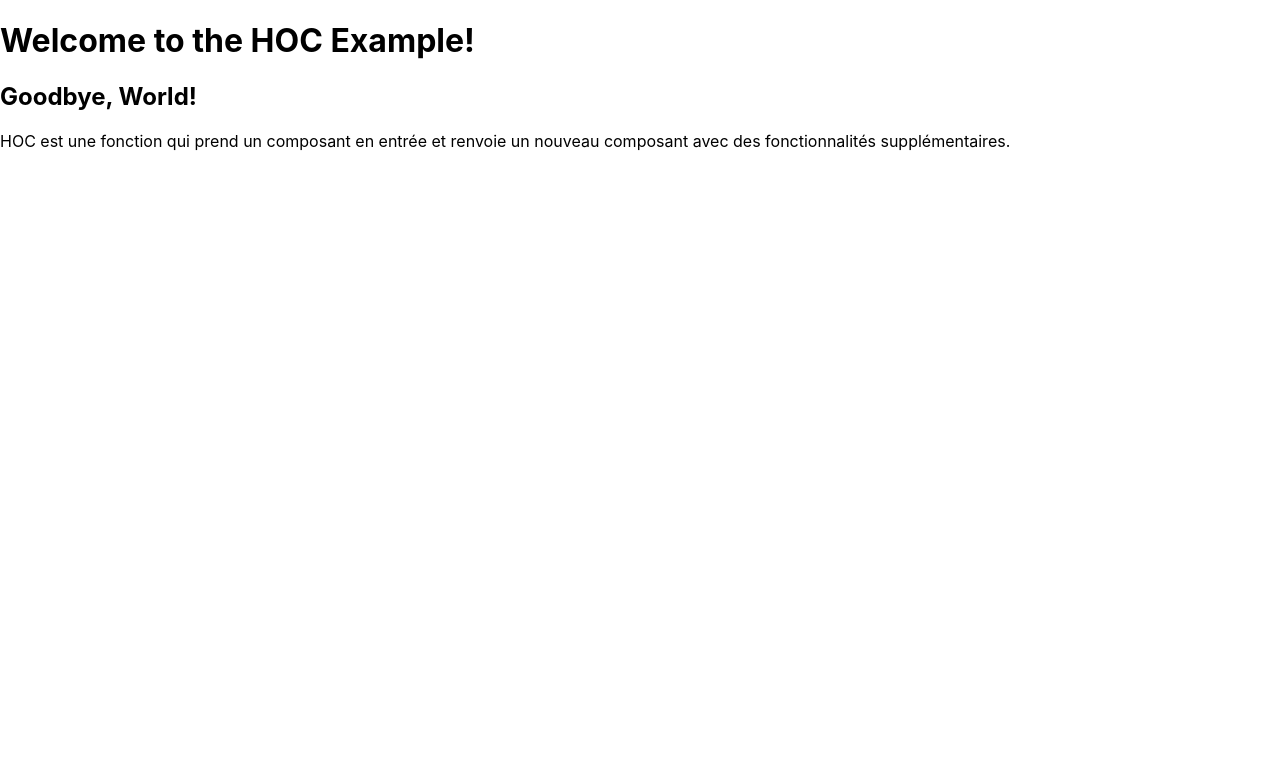
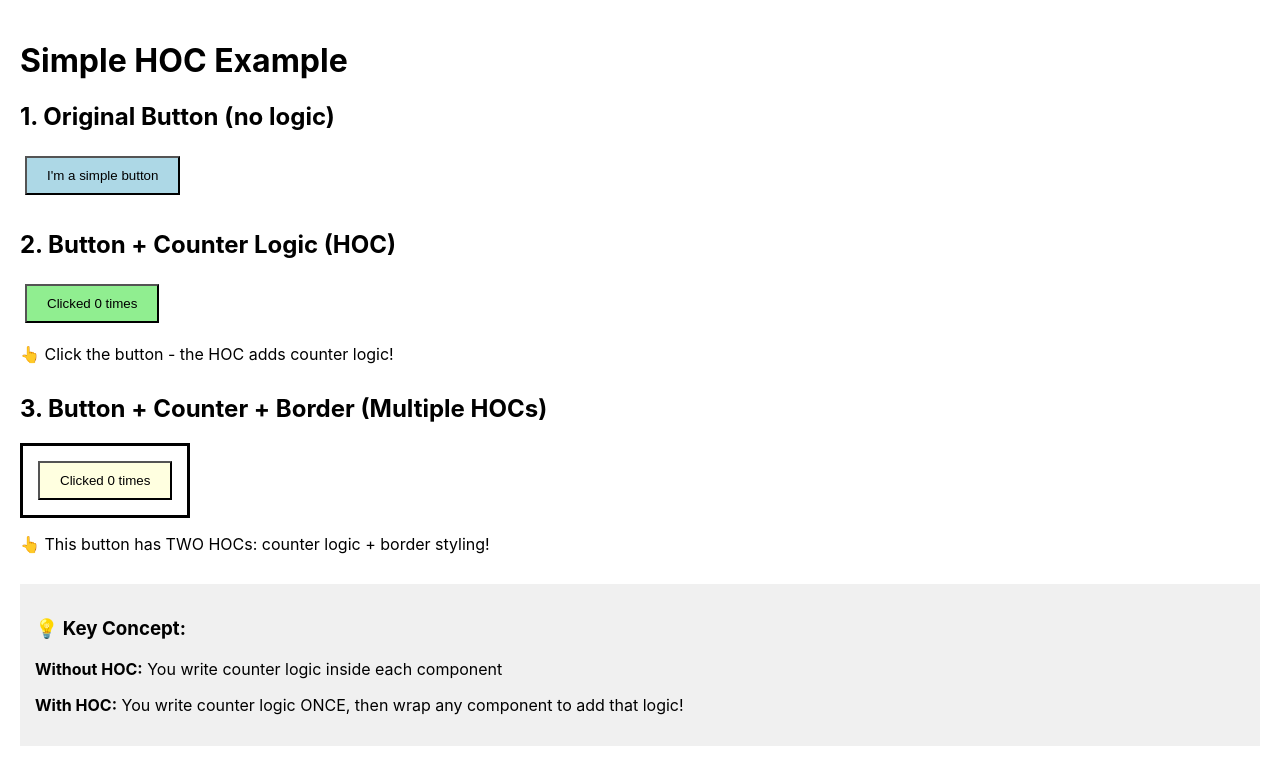
Before and after one commit to med363/React_DessignPattern, a React (Create React App) app in the folder higherordercomponent/: page / in a window 1280 px wide. Shown: the top 784 px of the page. Built offline with nearby package versions, Linux system fonts and the light colour scheme.

Commit message:
Encapsulating logic in HOC

```diff
--- a/higherordercomponent/src/App.js
+++ b/higherordercomponent/src/App.js
@@ -1,47 +1,96 @@
-import React from 'react';
+import React, { useState } from 'react';
 
-//component
-const HelloWorld = ({message}) => {
-  return <h1>{message}</h1>;
+// ============================================
+// STEP 1: Simple Component (without logic)
+// ============================================
+const Button = ({ text, color }) => {
+  return (
+    <button style={{ backgroundColor: color, padding: '10px 20px', margin: '5px' }}>
+      {text}
+    </button>
+  );
 };
 
-//component2
-const GoodbyeWorld = ({farewellMessage}) => {
-  return <h2>{farewellMessage}</h2>;
-}
 
-//Definition Component
-const DefHoc = ({message}) => {
-  return <p>{message}</p>;
-}
+// ============================================
+// STEP 2: HOC that adds logic (counter)
+// ============================================
+// This HOC encapsulates the counter logic
+const withCounter = (WrappedComponent) => {
+  return (props) => {
+    // Logic encapsulated in HOC
+    const [count, setCount] = useState(0);
 
+    const handleClick = () => {
+      setCount(count + 1);
+    };
 
-//HOC
-const withDefaultMessage = (WrappedComponent, message="Hello, World!", farewellMessage="Goodbye, World!") => {
-  return (props) => {
-    return <WrappedComponent {...props} message={message} farewellMessage={farewellMessage} />;
+    // Pass the logic to the component
+    return (
+      <div onClick={handleClick}>
+        <WrappedComponent {...props} text={`Clicked ${count} times`} />
+      </div>
+    );
   };
 };
 
-//Usage of HOC Definition
-const withDefHoc = (WrappedComponent, message) => {
+
+// ============================================
+// STEP 3: HOC that adds border styling logic
+// ============================================
+const withBorder = (WrappedComponent) => {
   return (props) => {
-    return <WrappedComponent {...props} message={message} />;
+    return (
+      <div style={{ border: '3px solid black', padding: '10px', display: 'inline-block' }}>
+        <WrappedComponent {...props} />
+      </div>
+    );
   };
 };
 
-//Enhanced Component using HOC
-const EnhancedHelloWorld = withDefaultMessage(HelloWorld , "Welcome to the HOC Example!");
-const EnhancedGoodbyeWorld = withDefaultMessage(GoodbyeWorld , "See you later!");
-const EnhancedDefComponent = withDefHoc(DefHoc, "HOC est une fonction qui prend un composant en entrée et renvoie un nouveau composant avec des fonctionnalités supplémentaires.");
-//App Component
+
+// ============================================
+// STEP 4: Create enhanced components
+// ============================================
+// Button with counter logic
+const ButtonWithCounter = withCounter(Button);
+
+// Button with counter AND border logic
+const ButtonWithCounterAndBorder = withBorder(withCounter(Button));
+
+
+// ============================================
+// App Component
+// ============================================
 function App() {
   return (
-    <div className="App">
-      <EnhancedHelloWorld />
-      <EnhancedGoodbyeWorld />
-      <EnhancedDefComponent />
+    <div style={{ padding: '20px' }}>
+      <h1>Simple HOC Example</h1>
+
+      <div style={{ marginBottom: '30px' }}>
+        <h2>1. Original Button (no logic)</h2>
+        <Button text="I'm a simple button" color="lightblue" />
+      </div>
+
+      <div style={{ marginBottom: '30px' }}>
+        <h2>2. Button + Counter Logic (HOC)</h2>
+        <ButtonWithCounter color="lightgreen" />
+        <p>👆 Click the button - the HOC adds counter logic!</p>
+      </div>
+
+      <div style={{ marginBottom: '30px' }}>
+        <h2>3. Button + Counter + Border (Multiple HOCs)</h2>
+        <ButtonWithCounterAndBorder color="lightyellow" />
+        <p>👆 This button has TWO HOCs: counter logic + border styling!</p>
+      </div>
+
+      <div style={{ backgroundColor: '#f0f0f0', padding: '15px', marginTop: '30px' }}>
+        <h3>💡 Key Concept:</h3>
+        <p><strong>Without HOC:</strong> You write counter logic inside each component</p>
+        <p><strong>With HOC:</strong> You write counter logic ONCE, then wrap any component to add that logic!</p>
+      </div>
     </div>
   );
 }
+
 export default App;
```
